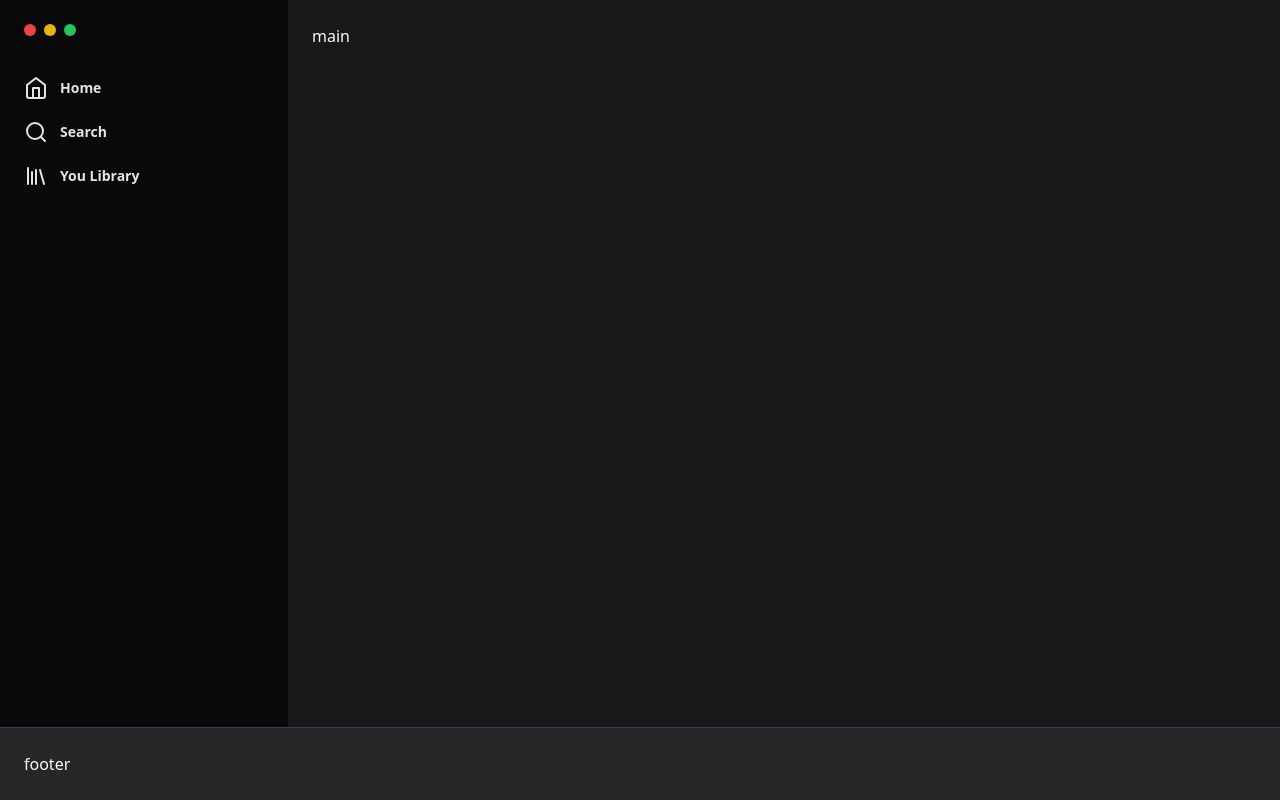
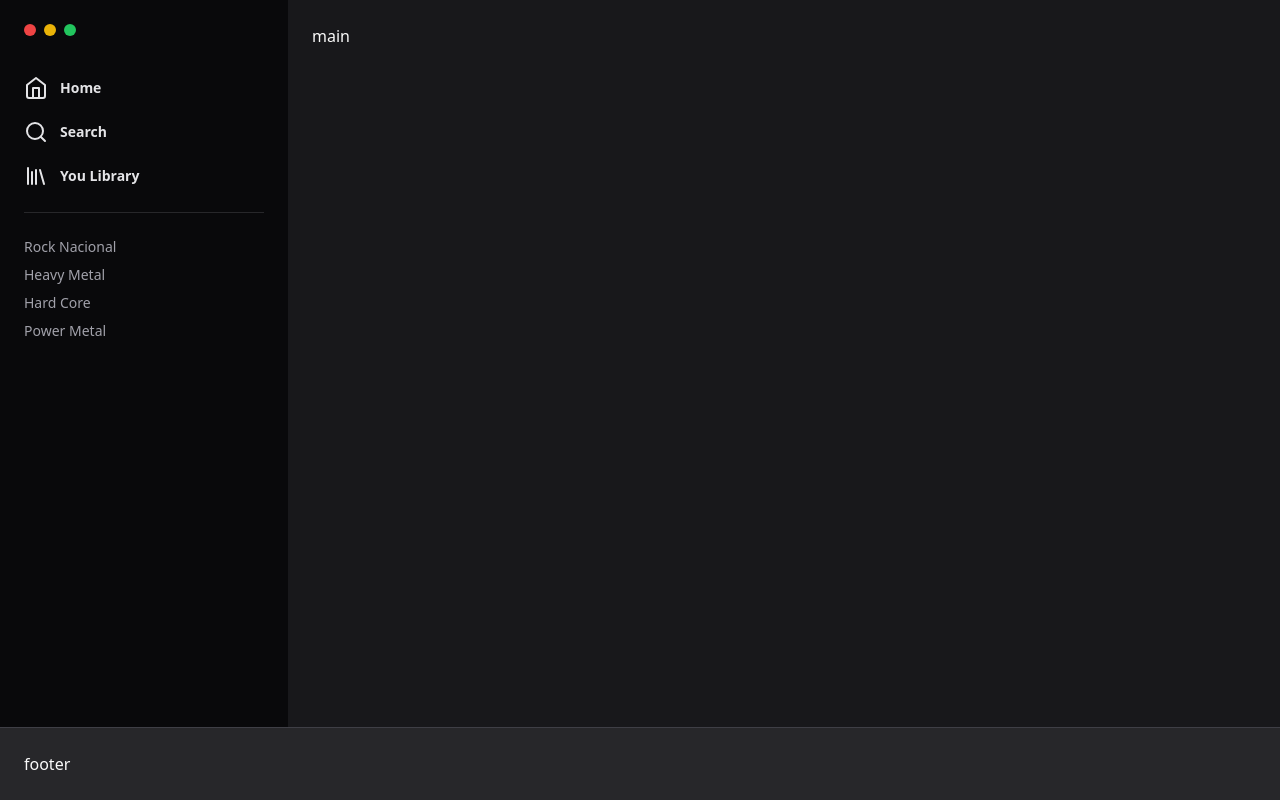
Before and after one commit to pedroGermano/tailwind-spotify, a Next.js app: page / in a window 1280 px wide. Built offline with nearby package versions, Linux system fonts and the light colour scheme.

Commit message:
playlist add

```diff
--- a/src/app/page.tsx
+++ b/src/app/page.tsx
@@ -26,6 +26,13 @@ export default function Home(){
               You Library
             </a>
           </nav>
+
+          <nav className='mt-6 pt-6 border-t border-zinc-800 flex flex-col gap-2'>
+            <a className="text-sm text-zinc-400 hover:text-zinc-100" href="#">Rock Nacional</a>
+            <a className="text-sm text-zinc-400 hover:text-zinc-100" href="#">Heavy Metal</a>
+            <a className="text-sm text-zinc-400 hover:text-zinc-100" href="#">Hard Core</a>
+            <a className="text-sm text-zinc-400 hover:text-zinc-100" href="#">Power Metal</a>
+          </nav>
         </aside>
         <main className="flex-1 p-6">
           main
```
